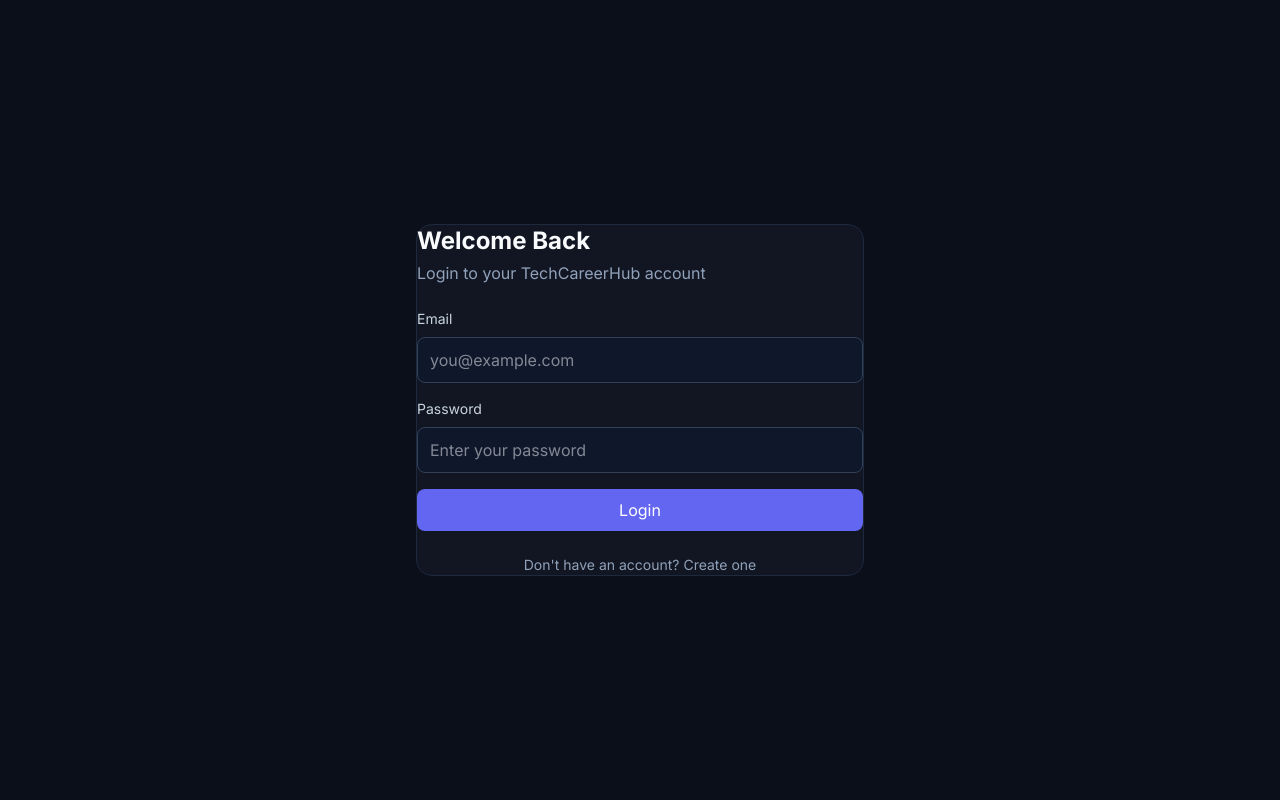
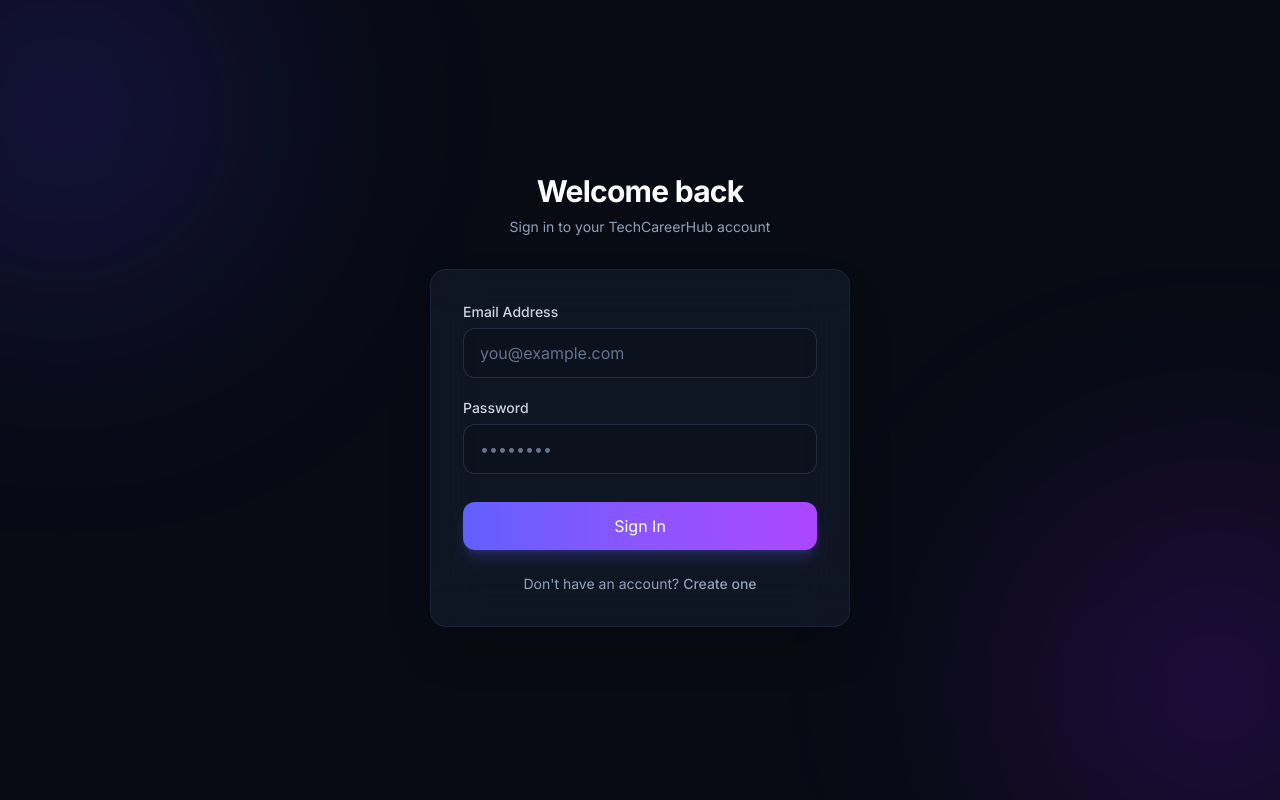
Before and after one commit to theharsh999/TechCareerHub, a React (Vite) app: page /login in a window 1280 px wide. Built offline with nearby package versions, Linux system fonts and the light colour scheme; no server answers.

Commit message:
fix routing and improve login UI

```diff
--- a/src/pages/auth/Login.jsx
+++ b/src/pages/auth/Login.jsx
@@ -1,8 +1,6 @@
 import { useState } from "react";
 import { Link, useNavigate } from "react-router-dom";
 import { supabase } from "../../lib/supabase";
-import Button from "../../components/common/Button";
-import Card from "../../components/common/Card";
 
 function Login() {
     const navigate = useNavigate();
@@ -66,23 +64,29 @@
     };
 
     return (
-        <div className="min-h-screen bg-[#0B0F19] text-slate-50 flex items-center justify-center p-6">
-            <Card className="w-full max-w-md">
+        <div className="min-h-screen bg-[#080B14] flex flex-col items-center justify-center p-4 sm:p-6 relative overflow-hidden">
 
-                <div className="mb-6">
-                    <h1 className="text-2xl font-bold">Welcome Back</h1>
-                    <p className="text-slate-400 mt-1">
-                        Login to your TechCareerHub account
+            {/* Background Glows */}
+            <div className="absolute top-[-10%] left-[-10%] w-96 h-96 bg-indigo-600/20 rounded-full blur-[120px] pointer-events-none"></div>
+            <div className="absolute bottom-[-10%] right-[-10%] w-96 h-96 bg-purple-600/20 rounded-full blur-[120px] pointer-events-none"></div>
+
+            <div className="w-full max-w-[420px] relative z-10">
+                {/* Header Section */}
+                <div className="text-center mb-8">
+                    <h1 className="text-3xl font-bold text-white tracking-tight mb-2">Welcome back</h1>
+                    <p className="text-slate-400 text-sm">
+                        Sign in to your TechCareerHub account
                     </p>
                 </div>
 
-                <form onSubmit={handleLogin} className="space-y-4">
+                {/* Card Container */}
+                <div className="bg-[#111827]/80 backdrop-blur-xl border border-slate-800/80 shadow-2xl rounded-2xl p-6 sm:p-8">
+                    <form onSubmit={handleLogin} className="space-y-5">
 
                         <div>
-                        <label className="block text-sm text-slate-300 mb-2">
-                            Email
+                            <label className="block text-sm font-medium text-slate-300 mb-1.5">
+                                Email Address
                             </label>
-
                             <input
                                 type="email"
                                 name="email"
@@ -90,53 +94,57 @@
                                 onChange={handleChange}
                                 required
                                 placeholder="you@example.com"
-                            className="w-full rounded-lg border border-slate-700 bg-slate-900 px-3 py-2.5 outline-none focus:border-indigo-500"
+                                className="w-full rounded-xl border border-slate-700/60 bg-[#0B0F19]/50 px-4 py-3 text-slate-200 placeholder-slate-500 outline-none focus:border-indigo-500 focus:ring-1 focus:ring-indigo-500 transition-all duration-200"
                             />
                         </div>
 
                         <div>
-                        <label className="block text-sm text-slate-300 mb-2">
+                            <div className="flex items-center justify-between mb-1.5">
+                                <label className="block text-sm font-medium text-slate-300">
                                     Password
                                 </label>
-
+                            </div>
                             <input
                                 type="password"
                                 name="password"
                                 value={form.password}
                                 onChange={handleChange}
                                 required
-                            placeholder="Enter your password"
-                            className="w-full rounded-lg border border-slate-700 bg-slate-900 px-3 py-2.5 outline-none focus:border-indigo-500"
+                                placeholder="••••••••"
+                                className="w-full rounded-xl border border-slate-700/60 bg-[#0B0F19]/50 px-4 py-3 text-slate-200 placeholder-slate-500 outline-none focus:border-indigo-500 focus:ring-1 focus:ring-indigo-500 transition-all duration-200"
                             />
                         </div>
 
                         {error && (
-                        <p className="text-sm text-red-400">
+                            <div className="bg-red-500/10 border border-red-500/20 rounded-lg p-3">
+                                <p className="text-sm text-red-400 text-center font-medium">
                                     {error}
                                 </p>
+                            </div>
                         )}
 
-                    <Button
+                        <button
                             type="submit"
-                        className="w-full"
                             disabled={loading}
+                            className="w-full mt-2 bg-gradient-to-r from-indigo-500 to-purple-500 hover:from-indigo-400 hover:to-purple-400 text-white font-medium py-3 px-4 rounded-xl shadow-lg shadow-indigo-500/25 active:scale-[0.98] transition-all duration-200 disabled:opacity-50 disabled:pointer-events-none"
                         >
-                        {loading ? "Logging in..." : "Login"}
-                    </Button>
-
+                            {loading ? "Signing in..." : "Sign In"}
+                        </button>
                     </form>
 
-                <p className="text-sm text-slate-400 text-center mt-6">
+                    <div className="mt-6 text-center">
+                        <p className="text-sm text-slate-400">
                             Don't have an account?{" "}
                             <Link
                                 to="/signup"
-                        className="text-indigo-400 hover:text-indigo-300"
+                                className="text-indigo-400 font-medium hover:text-indigo-300 transition-colors underline decoration-indigo-400/30 underline-offset-4"
                             >
                                 Create one
                             </Link>
                         </p>
-
-            </Card>
+                    </div>
+                </div>
+            </div>
         </div>
     );
 }
```
Also changed, not shown: vercel.json (added). Lines whose indentation alone changed are shown as unchanged.
